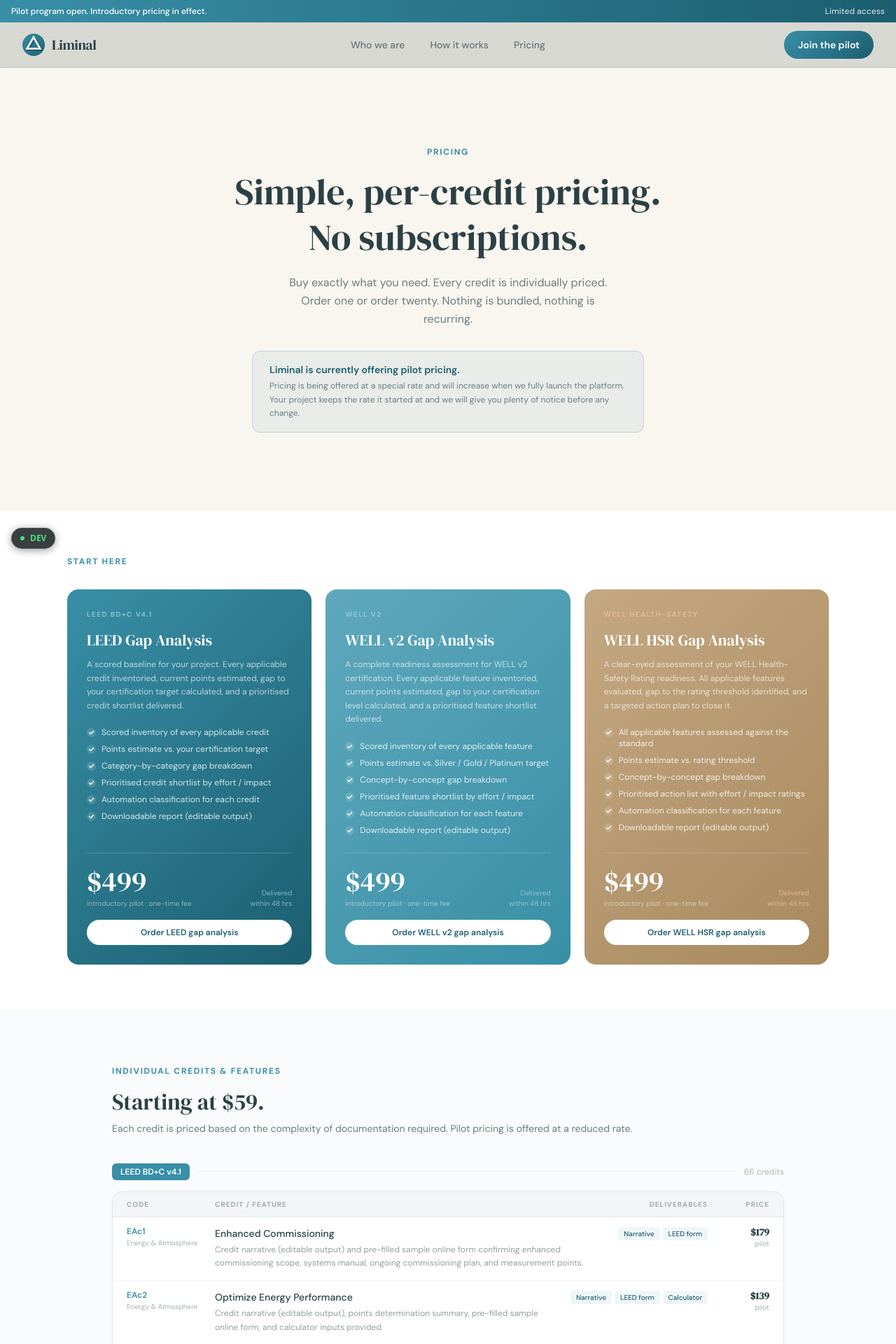
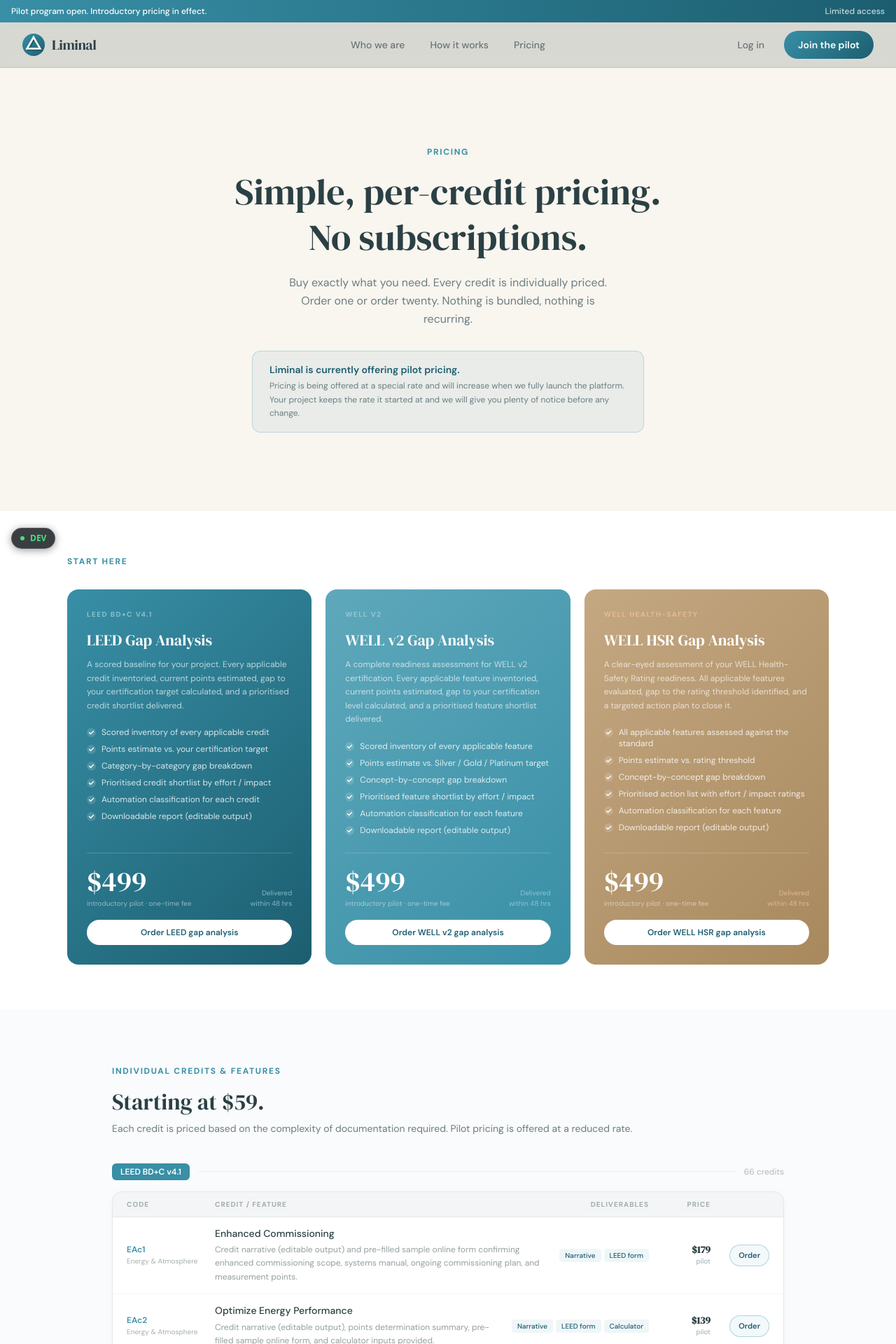
Before and after one commit to klm-sva/liminal, a Next.js app: page /pricing in a window 1280 px wide. Shown: the top 1920 px of the page at 70% size. Built offline with nearby package versions, Linux system fonts and the light colour scheme; no server answers.

Commit message:
updated nav bar, added order buttons to pricing page, directed logged in users to orders

```diff
--- a/src/app/(marketing)/pricing/page.tsx
+++ b/src/app/(marketing)/pricing/page.tsx
@@ -2,6 +2,7 @@
 import Link from "next/link";
 import Navbar from "@/components/marketing/Navbar";
 import Footer from "@/components/marketing/Footer";
+import OrderLink from "@/components/pricing/OrderLink";
 import type { Credit } from "@/types/database";
 import creditsData from "@/data/credits.json";
 
@@ -126,7 +127,7 @@
         <div
           className="grid gap-4 px-5 py-2.5"
           style={{
-            gridTemplateColumns: "110px 1fr auto 72px",
+            gridTemplateColumns: "110px 1fr auto 72px 68px",
             background: "rgba(43,64,68,0.03)",
             borderBottom: "1px solid rgba(43,64,68,0.08)",
           }}
@@ -135,6 +136,7 @@
           <span className="text-[10px] font-bold uppercase tracking-widest" style={{ color: "rgba(43,64,68,0.40)" }}>Credit / Feature</span>
           <span className="text-[10px] font-bold uppercase tracking-widest" style={{ color: "rgba(43,64,68,0.40)" }}>Deliverables</span>
           <span className="text-[10px] font-bold uppercase tracking-widest text-right" style={{ color: "rgba(43,64,68,0.40)" }}>Price</span>
+          <span className="text-[10px] font-bold uppercase tracking-widest text-right" style={{ color: "rgba(43,64,68,0.40)" }}></span>
         </div>
 
         {/* Scrollable rows */}
@@ -145,9 +147,9 @@
           {credits.map((credit, i) => (
             <div
               key={credit.id}
-              className="grid gap-4 px-5 py-3.5 items-start"
+              className="grid gap-4 px-5 py-3.5 items-center"
               style={{
-                gridTemplateColumns: "110px 1fr auto 72px",
+                gridTemplateColumns: "110px 1fr auto 72px 68px",
                 borderBottom: i < credits.length - 1 ? "1px solid rgba(43,64,68,0.06)" : "none",
               }}
             >
@@ -209,6 +211,22 @@
                   ${Math.round(credit.price / 100)}
                 </p>
                 <p className="text-[10px] mt-0.5" style={{ color: "#9aafb4" }}>pilot</p>
+              </div>
+
+              {/* Order */}
+              <div className="flex justify-end">
+                <OrderLink
+                  loggedInHref={`/orders/new/credit/${credit.id}?program=${credit.program}`}
+                  className="text-[11px] font-semibold px-3 py-1.5 whitespace-nowrap transition-colors"
+                  style={{
+                    borderRadius: "100px",
+                    border: "1px solid rgba(56,143,166,0.35)",
+                    color: "#1c5e70",
+                    background: "rgba(56,143,166,0.06)",
+                  }}
+                >
+                  Order
+                </OrderLink>
               </div>
             </div>
           ))}
@@ -372,8 +390,8 @@
                         Delivered<br />within 48 hrs
                       </p>
                     </div>
-                    <Link
-                      href="/signup"
+                    <OrderLink
+                      loggedInHref={ga.href}
                       className="block text-center text-xs font-semibold transition-opacity hover:opacity-90 px-4 py-2.5 w-full"
                       style={{
                         borderRadius: "100px",
@@ -382,7 +400,7 @@
                       }}
                     >
                       {ga.ctaLabel}
-                    </Link>
+                    </OrderLink>
                   </div>
                 </div>
               ))}
@@ -450,8 +468,8 @@
             >
               Lock in pilot pricing and get your first credit at introductory pricing.
             </p>
-            <Link
-              href="/signup"
+            <OrderLink
+              loggedInHref="/orders/new/program"
               className="inline-flex items-center gap-2 text-sm font-semibold text-white transition-opacity hover:opacity-90 px-8 py-3.5"
               style={{
                 borderRadius: "100px",
@@ -460,7 +478,7 @@
               }}
             >
               Lock in pilot pricing
-            </Link>
+            </OrderLink>
           </div>
         </section>
 
--- a/src/components/marketing/Navbar.tsx
+++ b/src/components/marketing/Navbar.tsx
@@ -1,11 +1,25 @@
 "use client";
 
-import { useState } from "react";
+import { useState, useEffect } from "react";
 import Link from "next/link";
 import { Menu, X } from "lucide-react";
+import { createClient } from "@/lib/supabase/client";
 
 export default function Navbar() {
   const [mobileOpen, setMobileOpen] = useState(false);
+  const [loggedIn, setLoggedIn] = useState(false);
+
+  useEffect(() => {
+    const supabase = createClient();
+    if (!supabase) return;
+    supabase.auth.getSession().then(({ data }) => {
+      setLoggedIn(!!data.session);
+    });
+    const { data: { subscription } } = supabase.auth.onAuthStateChange((_event, session) => {
+      setLoggedIn(!!session);
+    });
+    return () => subscription.unsubscribe();
+  }, []);
 
   return (
     <div className="sticky top-0 z-50">
@@ -83,7 +97,27 @@
             </div>
 
             {/* Desktop CTA */}
-            <div className="hidden lg:block">
+            <div className="hidden lg:flex items-center gap-3">
+              {loggedIn ? (
+                <Link
+                  href="/dashboard"
+                  className="inline-flex items-center px-5 py-2.5 text-sm font-semibold text-white transition-opacity hover:opacity-90"
+                  style={{
+                    background: "linear-gradient(135deg, #388fa6, #1c5e70)",
+                    borderRadius: "100px",
+                  }}
+                >
+                  Dashboard
+                </Link>
+              ) : (
+                <>
+                  <Link
+                    href="/login"
+                    className="px-4 py-2 text-sm font-medium rounded-lg transition-colors hover:text-certify-deep"
+                    style={{ color: "rgba(43,64,68,0.65)" }}
+                  >
+                    Log in
+                  </Link>
                   <Link
                     href="/signup"
                     className="inline-flex items-center px-5 py-2.5 text-sm font-semibold text-white transition-opacity hover:opacity-90"
@@ -94,6 +128,8 @@
                   >
                     Join the pilot
                   </Link>
+                </>
+              )}
             </div>
 
             {/* Mobile toggle */}
@@ -138,9 +174,32 @@
             >
               Pricing
             </Link>
-            <div className="pt-3 border-t" style={{ borderColor: "rgba(43,64,68,0.08)" }}>
+            <div className="pt-3 border-t space-y-2" style={{ borderColor: "rgba(43,64,68,0.08)" }}>
+              {loggedIn ? (
+                <Link
+                  href="/dashboard"
+                  onClick={() => setMobileOpen(false)}
+                  className="block text-center text-sm font-semibold text-white px-5 py-2.5 transition-opacity hover:opacity-90"
+                  style={{
+                    background: "linear-gradient(135deg, #388fa6, #1c5e70)",
+                    borderRadius: "100px",
+                  }}
+                >
+                  Dashboard
+                </Link>
+              ) : (
+                <>
+                  <Link
+                    href="/login"
+                    onClick={() => setMobileOpen(false)}
+                    className="block text-center text-sm font-medium px-5 py-2.5 rounded-full transition-colors"
+                    style={{ color: "rgba(43,64,68,0.70)", border: "1px solid rgba(43,64,68,0.14)" }}
+                  >
+                    Log in
+                  </Link>
                   <Link
                     href="/signup"
+                    onClick={() => setMobileOpen(false)}
                     className="block text-center text-sm font-semibold text-white px-5 py-2.5 transition-opacity hover:opacity-90"
                     style={{
                       background: "linear-gradient(135deg, #388fa6, #1c5e70)",
@@ -149,6 +208,8 @@
                   >
                     Join the pilot
                   </Link>
+                </>
+              )}
             </div>
           </div>
         )}
--- /dev/null
+++ b/src/components/pricing/OrderLink.tsx
@@ -0,0 +1,28 @@
+"use client";
+
+import { useState, useEffect } from "react";
+import Link from "next/link";
+import { createClient } from "@/lib/supabase/client";
+
+interface Props {
+  loggedInHref: string;
+  className?: string;
+  style?: React.CSSProperties;
+  children: React.ReactNode;
+}
+
+export default function OrderLink({ loggedInHref, className, style, children }: Props) {
+  const [loggedIn, setLoggedIn] = useState(false);
+
+  useEffect(() => {
+    const supabase = createClient();
+    if (!supabase) return;
+    supabase.auth.getSession().then(({ data }) => setLoggedIn(!!data.session));
+  }, []);
+
+  return (
+    <Link href={loggedIn ? loggedInHref : "/signup"} className={className} style={style}>
+      {children}
+    </Link>
+  );
+}
```
Also changed, not shown: src/middleware.ts (added, +37 -0 lines). Lines whose indentation alone changed are shown as unchanged.
